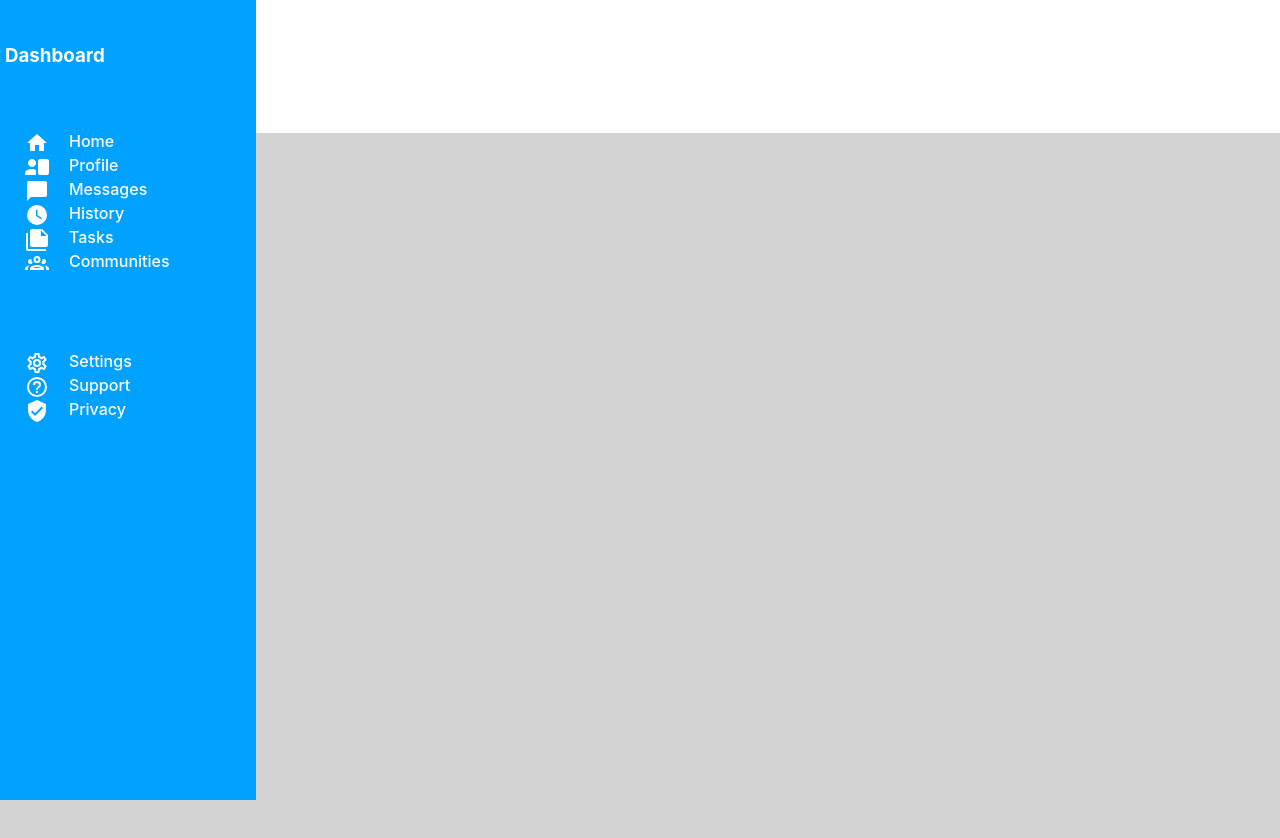
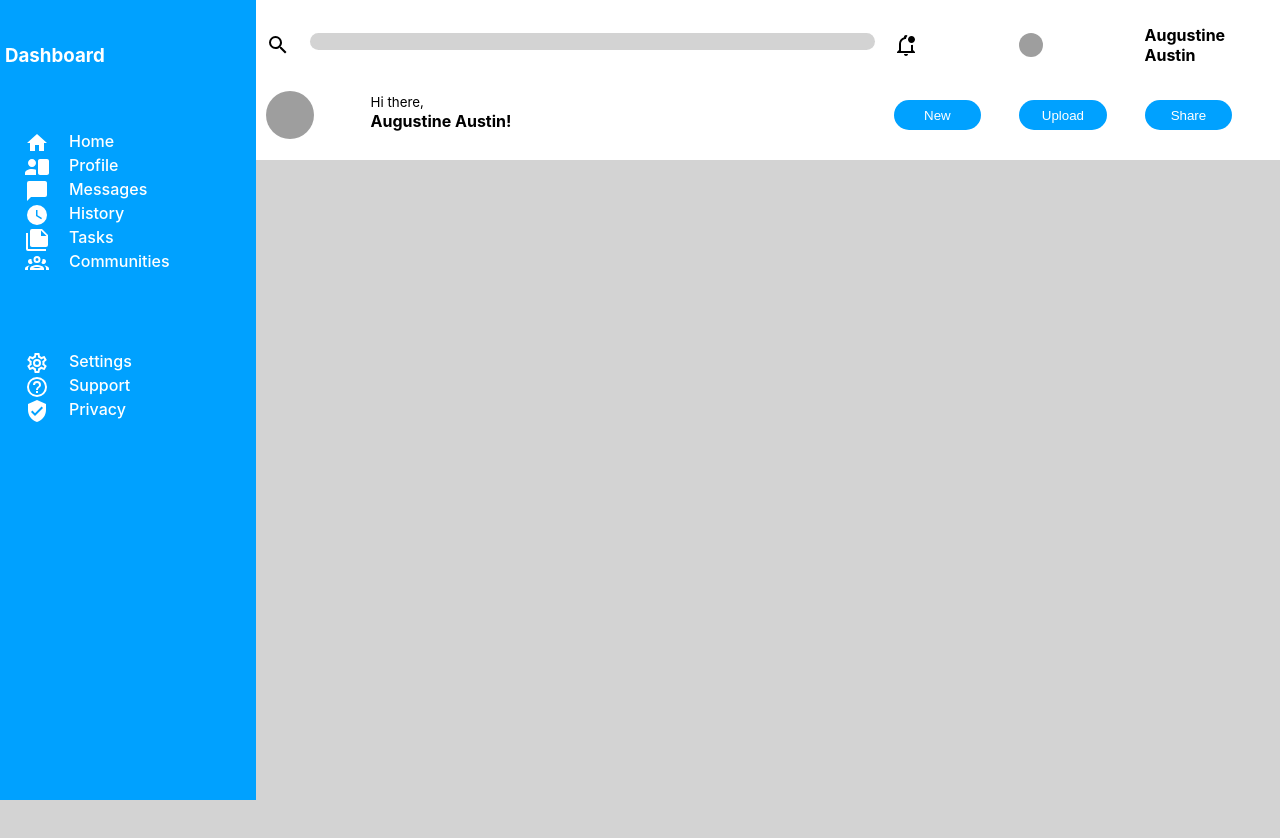
Before and after one commit to SomtoJF/Admin-Dashboard, a plain HTML site: page index.html in a window 1280 px wide. Drawn offline with Linux system fonts and the light colour scheme; grey boxes are pictures that could not be loaded.

Commit message:
Style Header section and add display picture png

```diff
--- a/index.html
+++ b/index.html
@@ -9,7 +9,46 @@
 </head>
 <body>
     <div id="container">
-        <div class="section" id="header"></div>
+        <div class="section" id="header">
+            <div>
+                <svg style="width:24px;height:24px" viewBox="0 0 24 24">
+                    <path fill="currentColor" d="M9.5,3A6.5,6.5 0 0,1 16,9.5C16,11.11 15.41,12.59 14.44,13.73L14.71,14H15.5L20.5,19L19,20.5L14,15.5V14.71L13.73,14.44C12.59,15.41 11.11,16 9.5,16A6.5,6.5 0 0,1 3,9.5A6.5,6.5 0 0,1 9.5,3M9.5,5C7,5 5,7 5,9.5C5,12 7,14 9.5,14C12,14 14,12 14,9.5C14,7 12,5 9.5,5Z" />
+                </svg>
+                <input type="search" name="search" id="searchbar">
+            </div>
+            <div>
+                <svg style="width:24px;height:24px" viewBox="0 0 24 24">
+                    <path fill="currentColor" d="M19 17V11.8C18.5 11.9 18 12 17.5 12H17V18H7V11C7 8.2 9.2 6 12 6C12.1 4.7 12.7 3.6 13.5 2.7C13.2 2.3 12.6 2 12 2C10.9 2 10 2.9 10 4V4.3C7 5.2 5 7.9 5 11V17L3 19V20H21V19L19 17M10 21C10 22.1 10.9 23 12 23S14 22.1 14 21H10M21 6.5C21 8.4 19.4 10 17.5 10S14 8.4 14 6.5 15.6 3 17.5 3 21 4.6 21 6.5" />
+                </svg>
+            </div>
+            <div>
+                <div class="dp small">
+
+                </div>
+
+            </div>
+            <div>
+                Augustine Austin
+            </div>
+            <div id="profile-info">
+                <div class="dp large">
+
+                </div>
+                <div id="greeting">
+                    <small>Hi there,</small> <br>
+                    <b>Augustine Austin!</b>
+                </div>
+            </div>
+            <div>
+                <button>New</button>
+            </div>
+            <div>
+                <button>Upload</button>
+            </div>
+            <div>
+                <button>Share</button>
+            </div>
+        </div>
         <div class="section" id="sidebar">
             <div id="logo">
                 <h3>Dashboard</h3>
--- a/style.css
+++ b/style.css
@@ -17,11 +17,65 @@ body{
     width: 100vw;
     display: grid;
     grid-template-columns: 1fr 4fr;
-    grid-template-rows: 1fr 5fr;
+    grid-template-rows: 1fr 4fr;
 }
 #header{
+    margin-left: 20%;
+    padding: 10px;
     grid-column: 1/ 3;
+    grid-row: 1;
     box-shadow: 5px 0px 10px black;
+    display: grid;
+    grid-template-rows: 1fr 1fr;
+    grid-template-columns: 5fr repeat(3, 1fr);
+    align-items: center;
+}
+
+#searchbar{
+    width: 90%;
+    border: none;
+    background-color: lightgray;
+    border-radius: 15px;
+    height: 50%;
+}
+#searchbar:focus{
+    border: none;
+    box-shadow: 0px 0px 5px black;
+}
+#header div:first-child{
+    display: flex;
+}
+.small{
+    width: 24px;
+    height: 24px;
+}
+.large{
+    width: 48px;
+    height: 48px;
+}
+.dp{
+    border-radius: 50%;
+    background-image: url(pexels-sharon-mccutcheon-1209843.jpg);
+    background-size: contain;
+}
+#profile-info{
+    display: grid;
+    grid-template-columns: 1fr 5fr;
+}
+#header div:nth-child(4){
+    text-align: left;
+    font-weight: bold;
+}
+#header button{
+    background-color: var(--blue);
+    color: white;
+    height: 30px;
+    width: 70%;
+    border: none;
+    border-radius: 15px
+}
+#header button:hover{
+    box-shadow: 0px 0px 5px black;
 }
 #sidebar{
     grid-row: 1/ 3;
```
Also changed, not shown: 1 other file.
